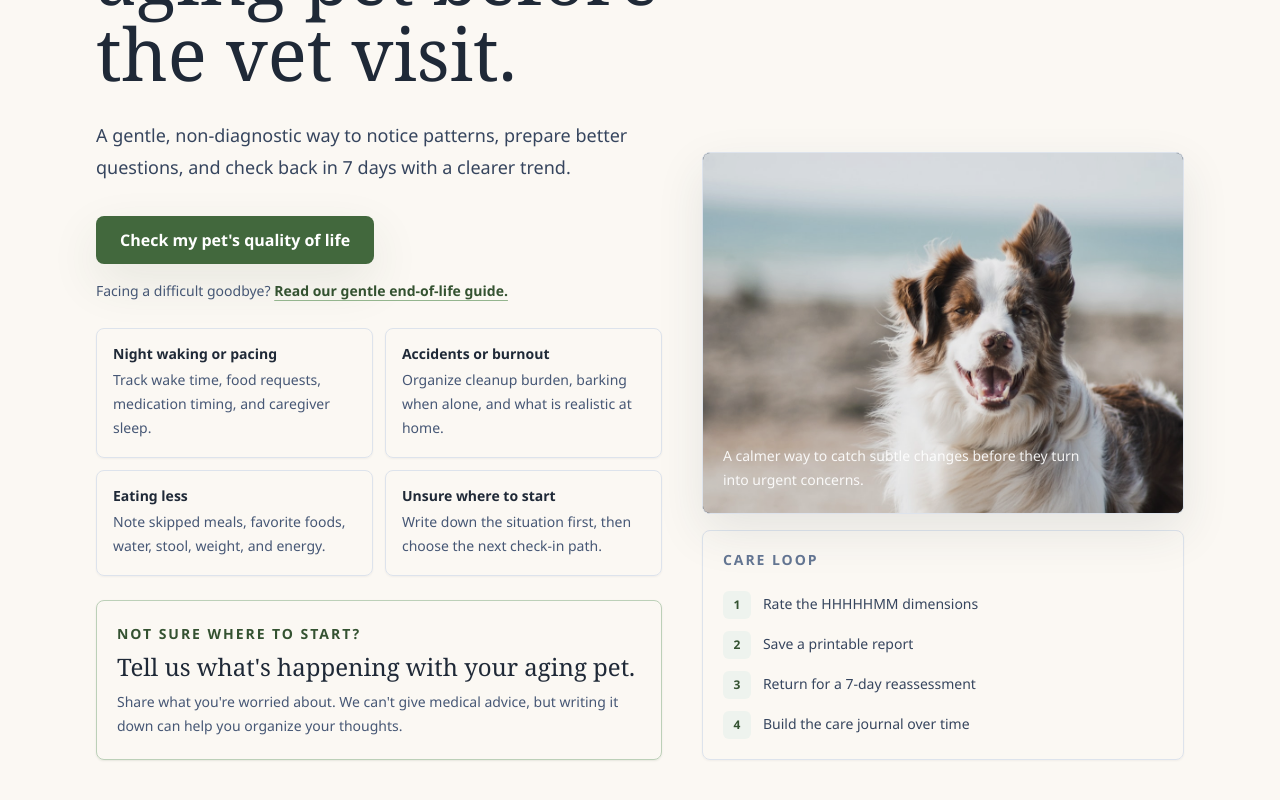
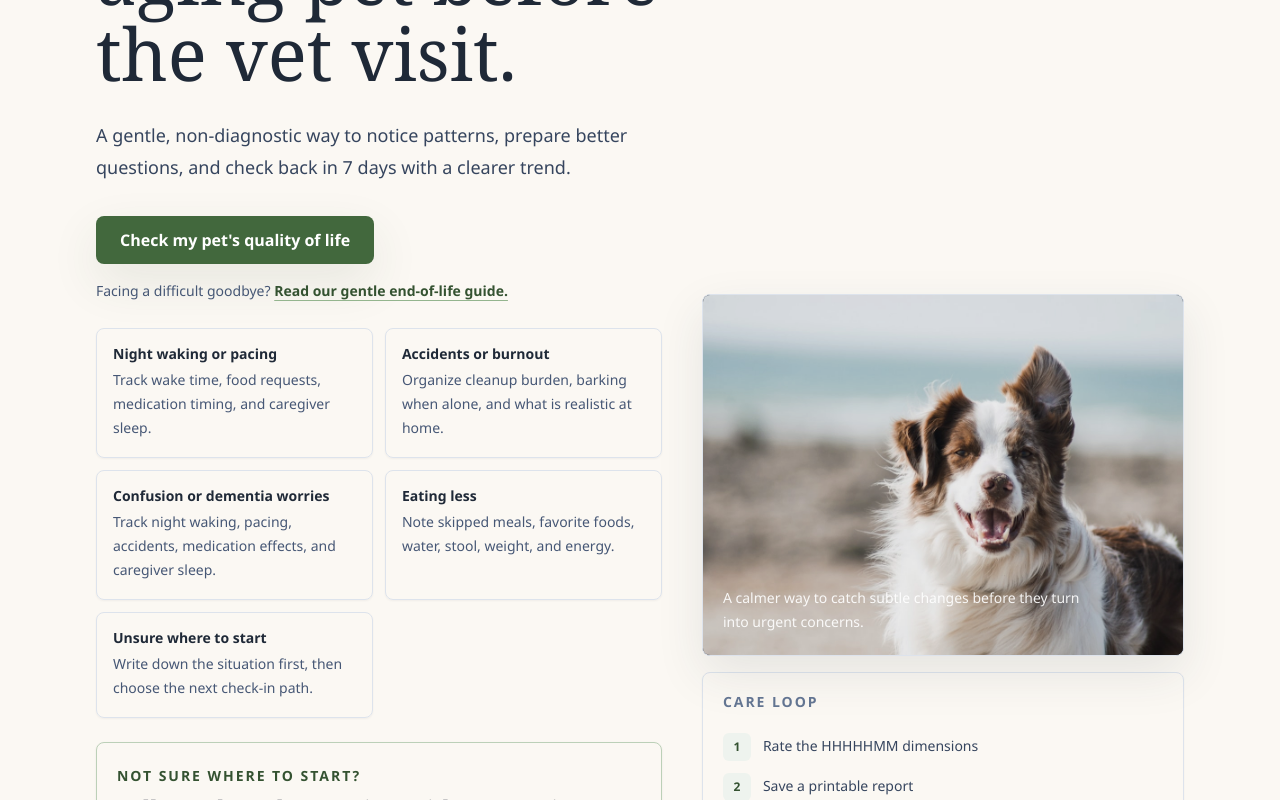
Before and after one commit to RandyThePsycho/senior-pet-care, a Next.js app: page / in a window 1280 px wide. Shown: the part 408-1208 px from the top of the page. Built offline with nearby package versions, Linux system fonts and the light colour scheme; no server answers.

Commit message:
Add cognitive-change homepage entry

```diff
--- a/src/app/page.tsx
+++ b/src/app/page.tsx
@@ -61,6 +61,11 @@ const HOME_INTENT_LINKS = [
     label: 'Accidents or burnout',
     body: 'Organize cleanup burden, barking when alone, and what is realistic at home.',
     href: '/guides/senior-dog-caregiver-burnout-notes',
+  },
+  {
+    label: 'Confusion or dementia worries',
+    body: 'Track night waking, pacing, accidents, medication effects, and caregiver sleep.',
+    href: '/guides/senior-dog-dementia-vet-checklist',
   },
   {
     label: 'Eating less',
```
Also changed, not shown: 1 other file (tests, documents, lock files or other folders).
